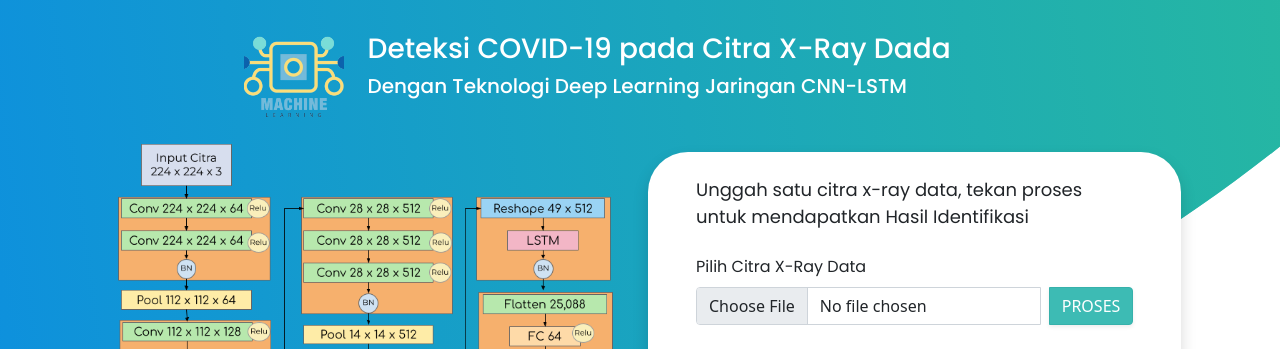
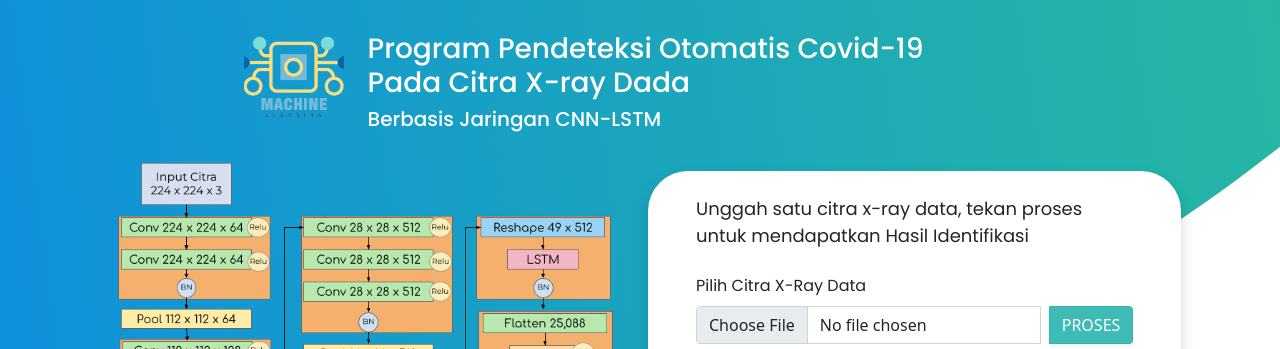
Before and after one commit to faisolarifin/CNN-LSTM_Flask_Web, a Flask app: page / in a window 1280 px wide. Shown: the top 349 px of the page. Run offline with Flask 2, Linux system fonts and the light colour scheme.

Commit message:
Update index.html

```diff
--- a/templates/index.html
+++ b/templates/index.html
@@ -47,7 +47,7 @@
         font-size: 18px;
       }
     </style>
-    <title>Hello, world!</title>
+    <title>COVID-19 Detektor | CNN-LSTM</title>
   </head>
   <body>
     <div class="container-fluid">
@@ -58,8 +58,8 @@
               <img src="{{url_for('static', filename='original-machine-learning-logo-artificial-vector-19204791_1-removebg-preview.png')}}" alt=".." width="100">
             </div>
             <div class="col-sm-9 text-start">
-              <h3>Deteksi COVID-19 pada Citra X-Ray Dada</h3>
-              <h5>Dengan Teknologi Deep Learning Jaringan CNN-LSTM</h5>
+              <h3>Program Pendeteksi Otomatis Covid-19 Pada Citra X-ray Dada</h3>
+              <h5>Berbasis Jaringan CNN-LSTM</h5>
             </div>
           </div>
         </div>
```
